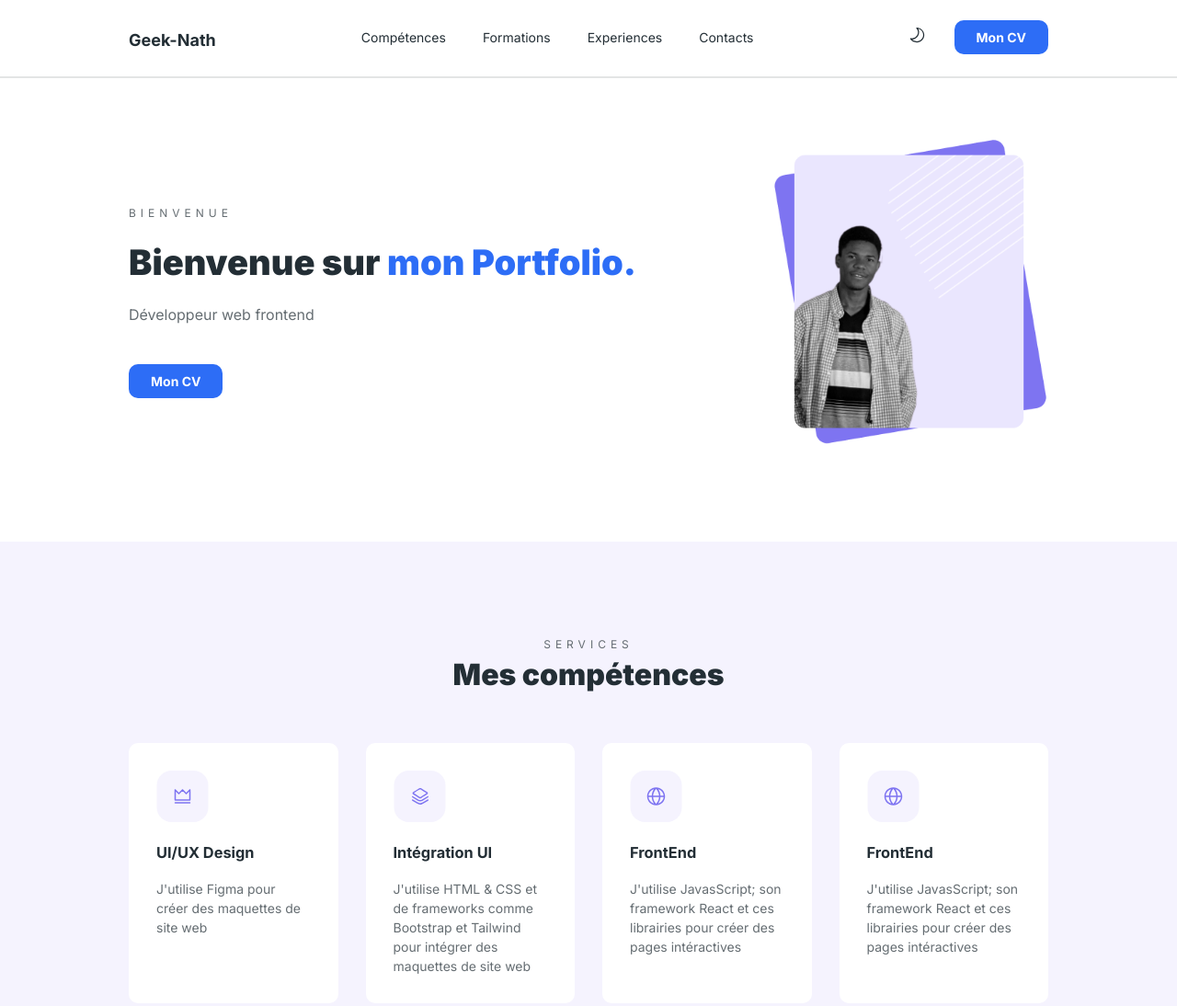
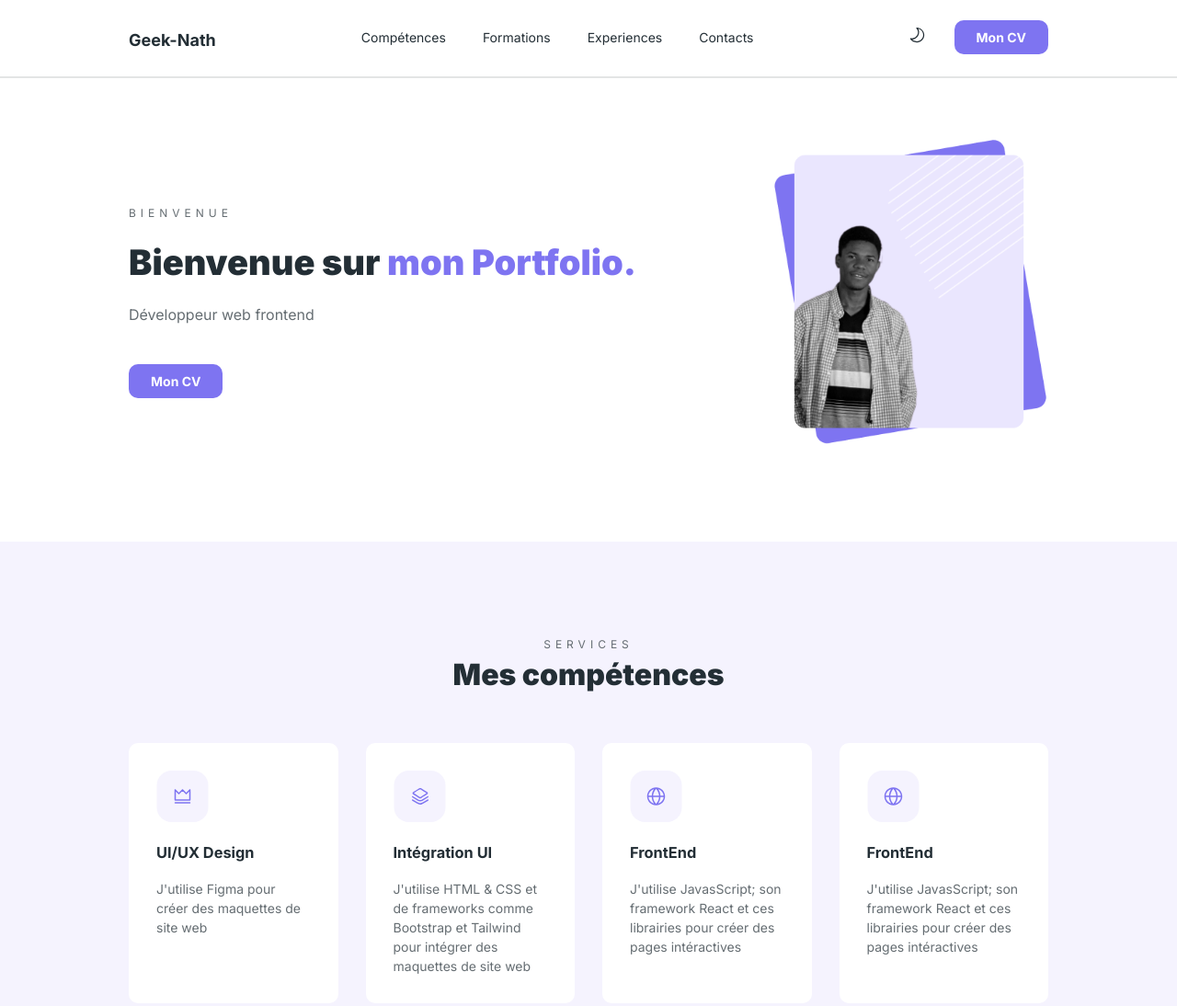
Before and after one commit to Koliama-code/monPortofolio, a website: page index.html in a window 1280 px wide. Shown: the top 1094 px of the page at 92% size. Drawn offline with Linux system fonts and the light colour scheme.

Commit message:
Update main.css

```diff
--- a/src/styles/main.css
+++ b/src/styles/main.css
@@ -17,8 +17,8 @@ section {
 
 :root {
 	--black: #232e35;
-	/*--primary: #7e74f1;*/
-	--primary: #2d6df6;
+	--primary: #7e74f1;
+	/*--primary: #2d6df6;*/
 	--primary-l: #f5f3fe;
 	--gray: #656d72;
 	--white: #ffffff;
```
